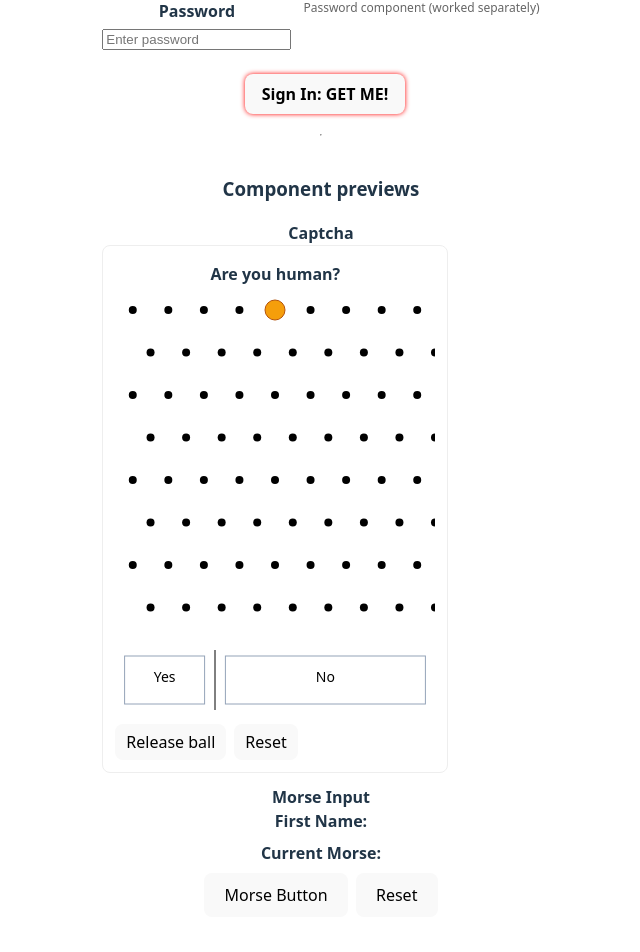
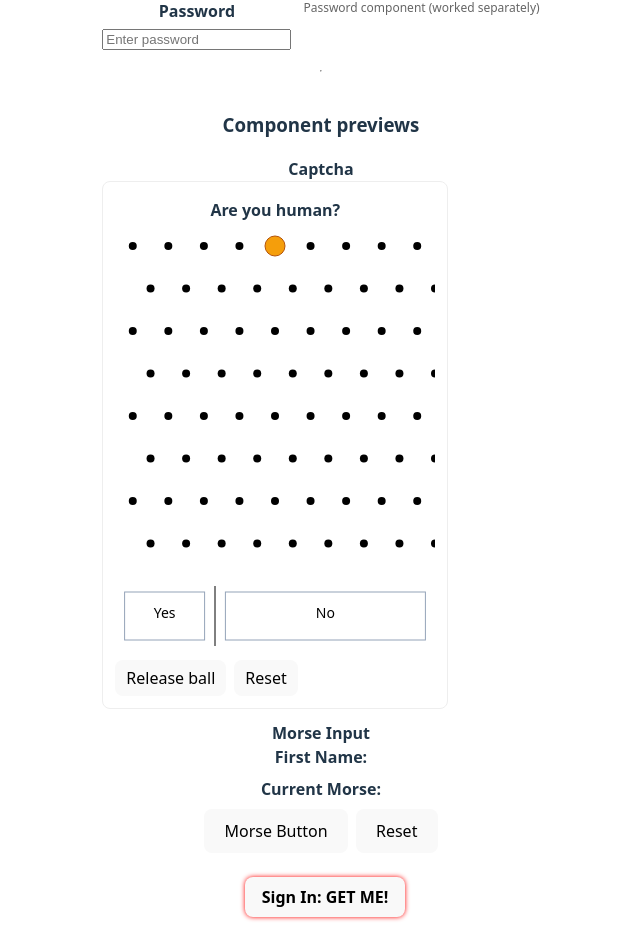
Before and after one commit to Marquibaa/HackJam---25, a React (Vite) app in the folder hackajam-25/: page / in a window 1280 px wide. Shown: the part 241-1193 px from the top of the page, without its empty margins (319-959 px from the left). Built offline with nearby package versions, Linux system fonts and the light colour scheme.

Commit message:
organizacao

```diff
--- a/hackajam-25/src/components/LoginForm.tsx
+++ b/hackajam-25/src/components/LoginForm.tsx
@@ -42,10 +42,6 @@ export default function LoginForm() {
                     </div>
                 </div>
 
-                <div style={{ marginTop: 12 }}>
-                    <RunawaySignInButton onSuccessfulClick={performSubmit} />
-                </div>
-
                 <hr />
 
                 <div>
@@ -60,6 +56,10 @@ export default function LoginForm() {
                             <strong>Morse Input</strong>
                             <MorseInput />
                         </div>
+
+                        <div style={{ marginTop: 12 }}>
+                            <RunawaySignInButton onSuccessfulClick={performSubmit} />
+                        </div>
                     </div>
                 </div>
             </form>
```
